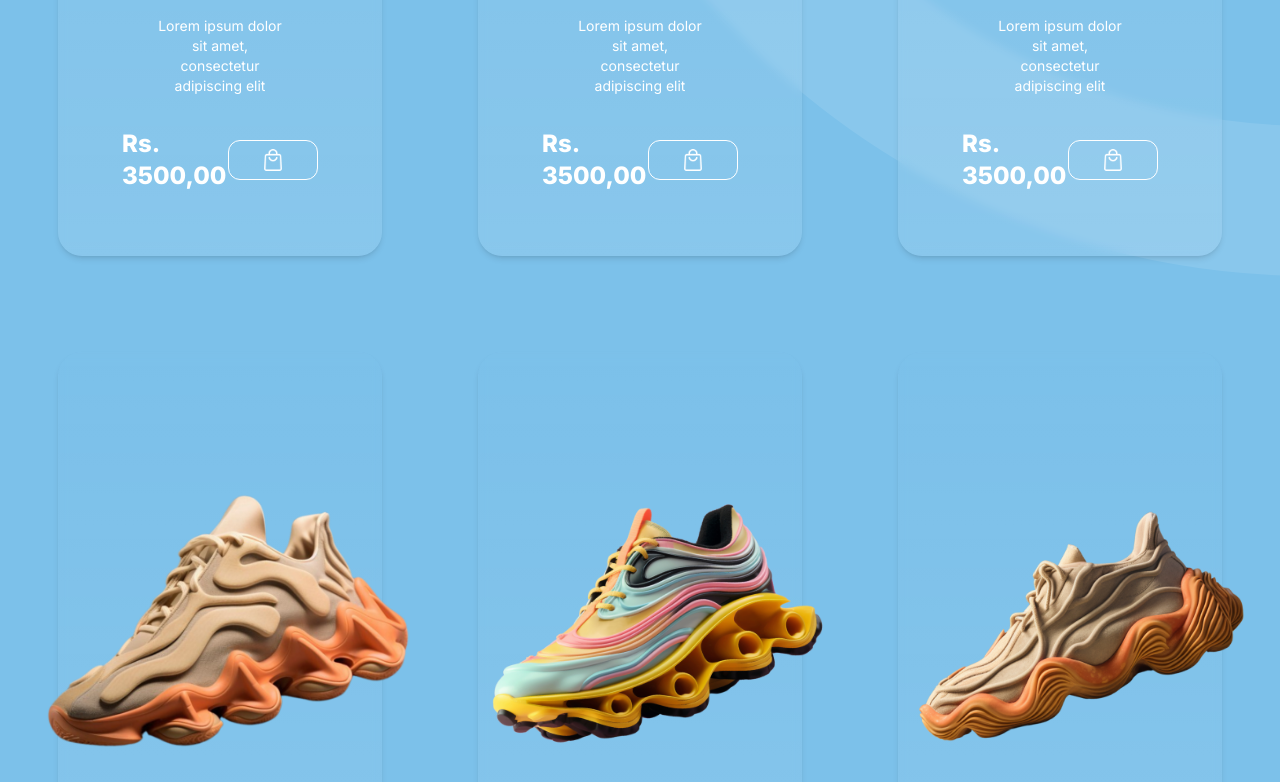
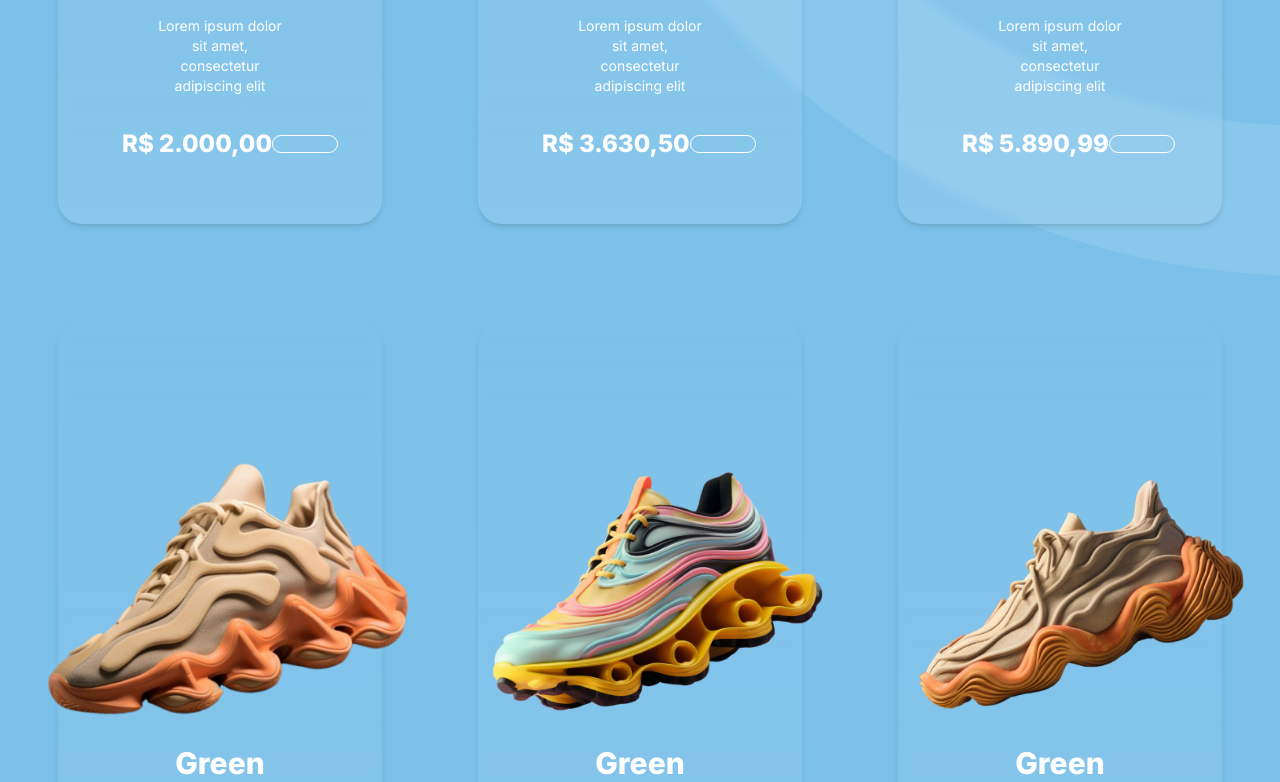
Before and after one commit to alexsolda/boss_shoes, a Next.js app: page / in a window 1280 px wide. Shown: the part 2044-2826 px from the top of the page. Built offline with nearby package versions, Linux system fonts and the light colour scheme.

Commit message:
fix: build errors

```diff
--- a/src/components/Cards/CardProduct/index.tsx
+++ b/src/components/Cards/CardProduct/index.tsx
@@ -2,6 +2,7 @@
 import Button from "@/components/Button";
 import BagIcon from "@/components/Icons/BagIcon";
 import { useProducts } from "@/stores/Products";
+import { formatPrice } from "@/utils/formatters";
 import { IMockProducts } from "@/utils/mockProducts";
 import Image from "next/image";
 import { ReactElement } from "react";
@@ -29,7 +30,7 @@ const CardProduct = ({id, name, description, image, price}: IMockProducts):React
             </div>
            </div>
             <div className="flex items-center justify-between mt-8">
-                <p className="text-2xl font-semibold">Rs. 3500,00</p>
+                <p className="text-2xl font-semibold">{formatPrice(price)}</p>
                 <Button icon={<BagIcon />} onClick={() => addCart(id)} />
             </div>
         </div>
--- a/src/components/Cart/index.tsx
+++ b/src/components/Cart/index.tsx
@@ -40,6 +40,7 @@ const Cart = ():ReactElement => {
                 <div className="flex flex-col">
                   {cart.map((prod) => (
                     <CardCartProduct
+                      key={prod.id}
                       id={prod.id}
                       name={prod.name}
                       description={prod.description}
```
